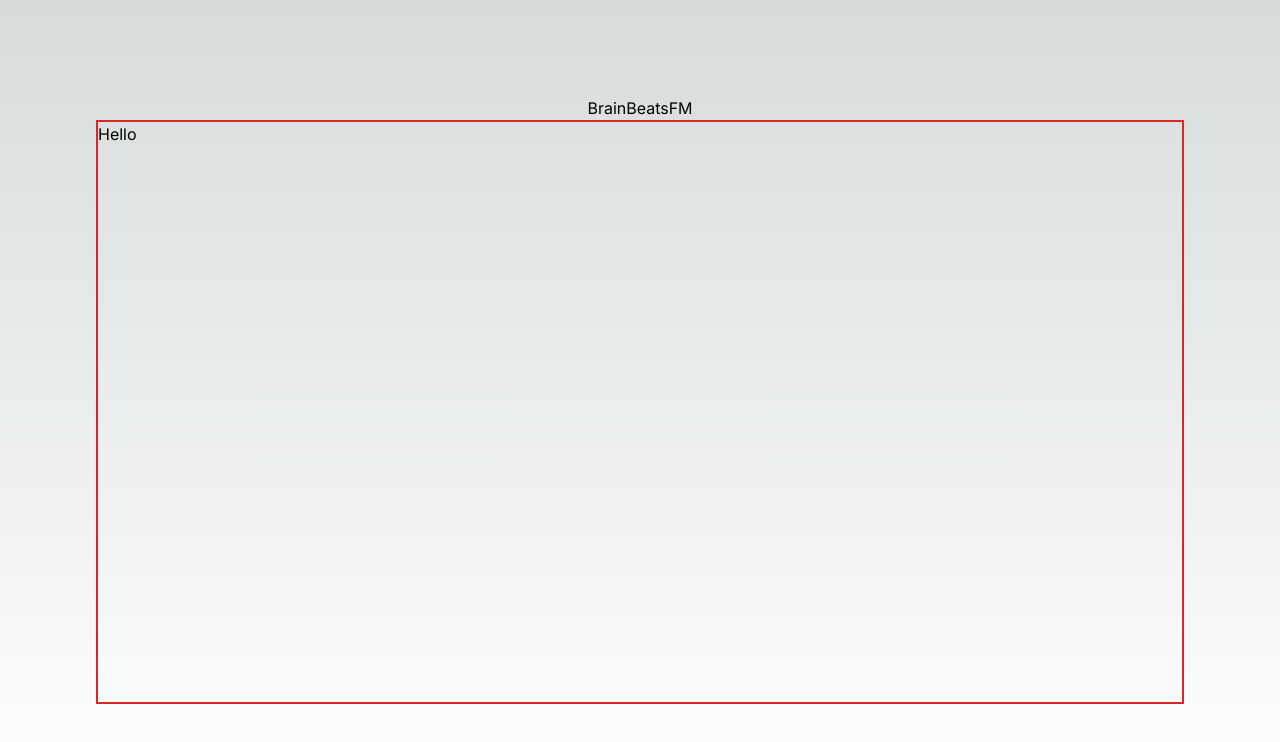
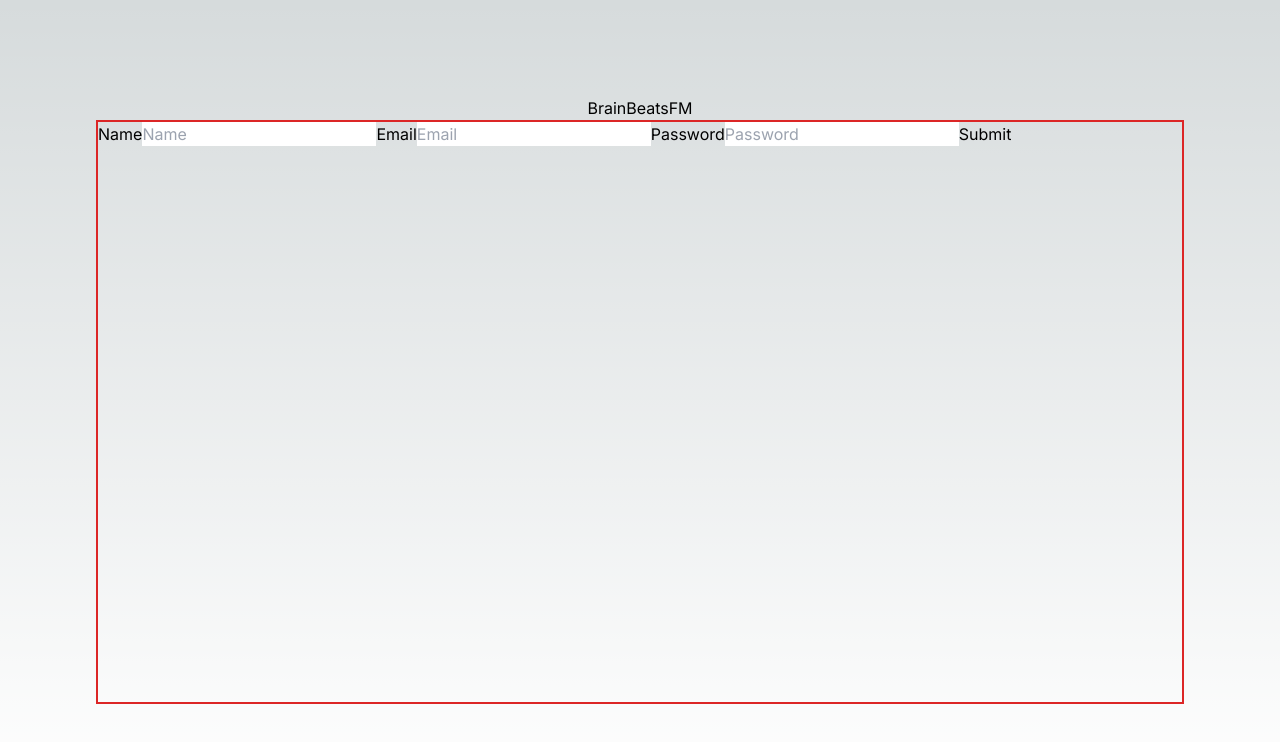
Before and after one commit to jpthacker/BrainBeatsFM, a Next.js app in the folder frontend/: page / in a window 1280 px wide. Shown: the top 742 px of the page. Built offline with nearby package versions, Linux system fonts and the light colour scheme.

Commit message:
test drive sign up html
Co-authored-by: Jack Thacker <jpthacker@users.noreply.github.com>

```diff
--- a/frontend/src/app/page.tsx
+++ b/frontend/src/app/page.tsx
@@ -6,8 +6,33 @@ export default function Home() {
       <h1 data-cy="header">BrainBeatsFM</h1>
       <div
         className="flex-1 first:h-1/2 w-full border-2 border-red-600"
-        data-cy="sign-up-form-container">
-        <form action="">Hello</form>
+        data-cy="sign-up-form-container"
+      >
+        <form data-cy="sign-up-form" action="">
+          <label data-cy="sign-up-form-label-name" htmlFor="sign-up-form-name">
+            Name
+          </label>
+          <input id="sign-up-form-name" placeholder="Name" type="text" />
+          <label
+            data-cy="sign-up-form-label-email"
+            htmlFor="sign-up-form-email"
+          >
+            Email
+          </label>
+          <input id="sign-up-form-email" placeholder="Email" type="text" />
+          <label
+            data-cy="sign-up-form-label-password"
+            htmlFor="sign-up-form-password"
+          >
+            Password
+          </label>
+          <input
+            id="sign-up-form-password"
+            placeholder="Password"
+            type="text"
+          />
+          <input data-cy="sign-up-form-btn" type="submit" value="Submit" />
+        </form>
       </div>
     </main>
   );
```
Also changed, not shown: 2 other files (tests, documents, lock files or other folders).
